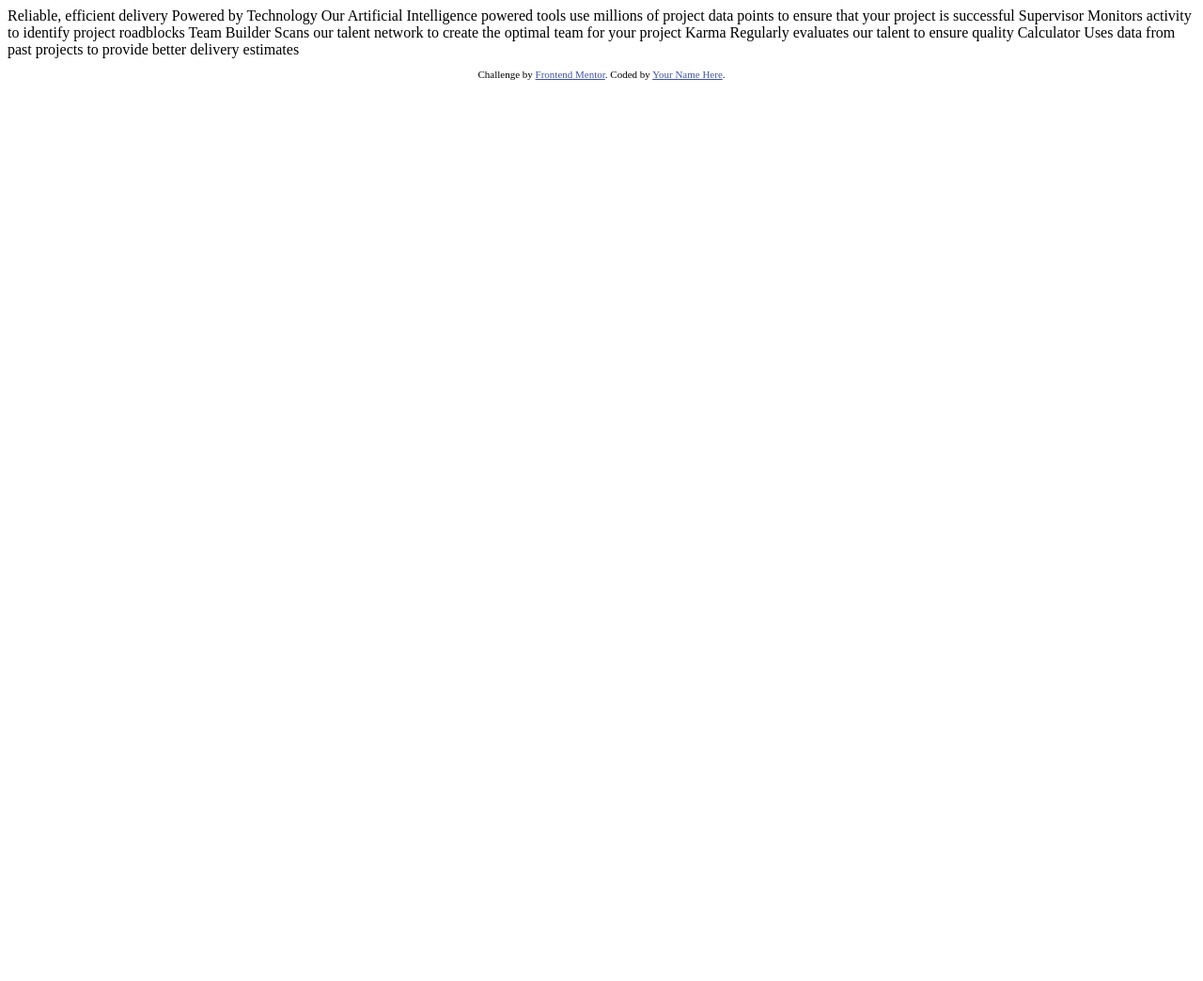
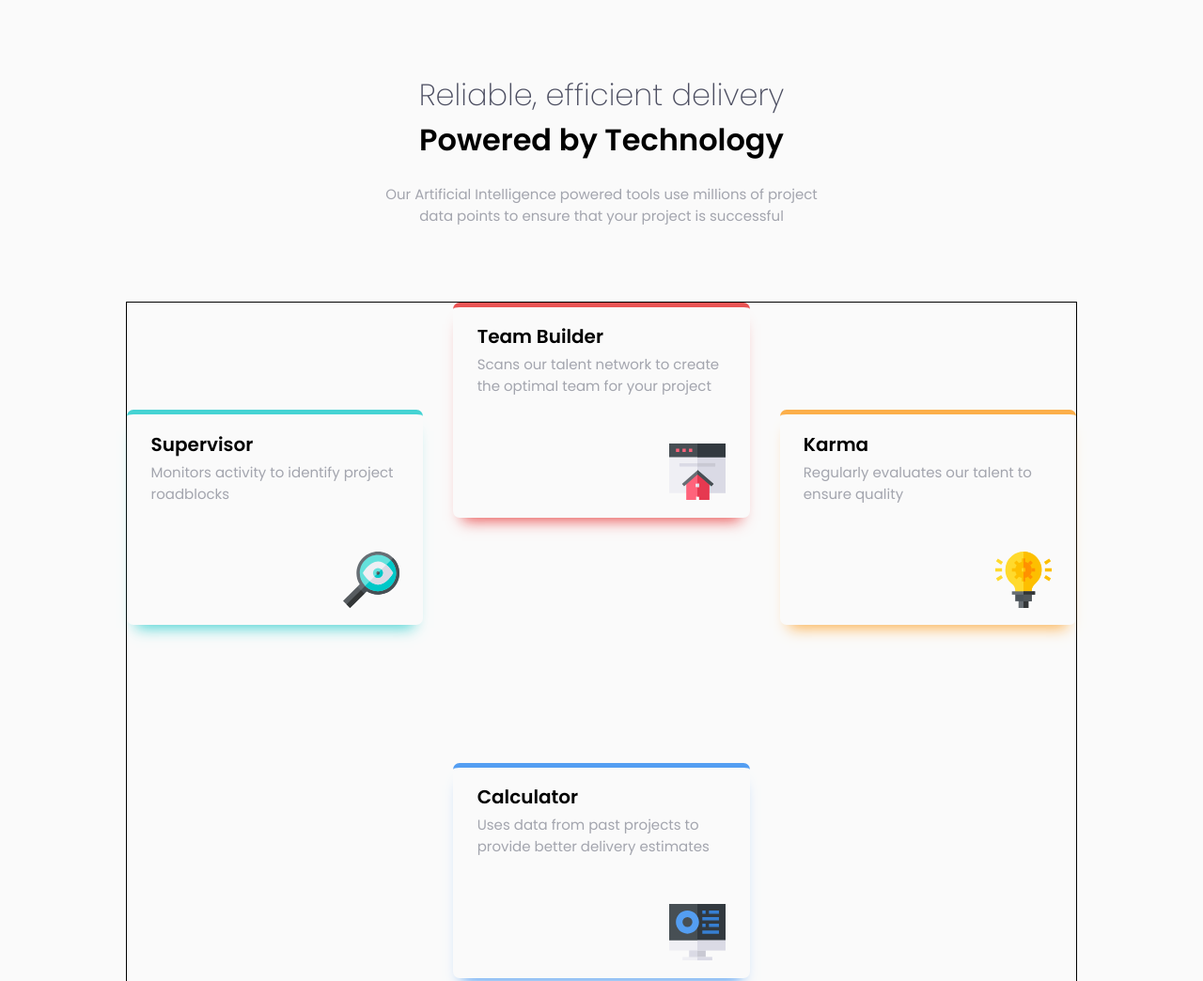
Before and after one commit to Yosity/Four-card-feature-section, a plain HTML site: page index.html in a window 1280 px wide. Shown: the top 1044 px of the page at 94% size. Before the commit the page ends 800 px from the top, so only its background shows below. Drawn offline with Linux system fonts and the light colour scheme.

Commit message:
Second commit

```diff
--- a/index.html
+++ b/index.html
@@ -1,44 +1,83 @@
 <!DOCTYPE html>
 <html lang="en">
   <head>
-  <meta charset="UTF-8">
-  <meta name="viewport" content="width=device-width, initial-scale=1.0"> <!-- displays site properly based on user's device -->
+    <meta charset="UTF-8" />
+    <meta name="viewport" content="width=device-width, initial-scale=1.0" />
+    <!-- displays site properly based on user's device -->
 
-  <link rel="icon" type="image/png" sizes="32x32" href="./images/favicon-32x32.png">
+    <link
+      rel="icon"
+      type="image/png"
+      sizes="32x32"
+      href="./images/favicon-32x32.png"
+    />
+    <link rel="stylesheet" href="style.css" />
+
+    <link rel="preconnect" href="https://fonts.googleapis.com" />
+    <link rel="preconnect" href="https://fonts.gstatic.com" crossorigin />
+    <link
+      href="https://fonts.googleapis.com/css2?family=Poppins:wght@200;400;600&display=swap"
+      rel="stylesheet"
+    />
 
     <title>Frontend Mentor | Four card feature section</title>
 
     <!-- Feel free to remove these styles or customise in your own stylesheet 👍 -->
     <style>
-    .attribution { font-size: 11px; text-align: center; }
-    .attribution a { color: hsl(228, 45%, 44%); }
+      .attribution {
+        font-size: 11px;
+        text-align: center;
+      }
+      .attribution a {
+        color: hsl(228, 45%, 44%);
+      }
     </style>
   </head>
   <body>
-
-  Reliable, efficient delivery
-  Powered by Technology
-
-  Our Artificial Intelligence powered tools use millions of project data points
-  to ensure that your project is successful
-
-  Supervisor
-  Monitors activity to identify project roadblocks
-
-  Team Builder
+    <header>
+      <h1><span>Reliable, efficient delivery</span> Powered by Technology</h1>
+    </header>
+    <main>
+      <section class="main-paragraph-section">
+        <p>
+          Our Artificial Intelligence powered tools use millions of project data
+          points to ensure that your project is successful
+        </p>
+      </section>
+      <section class="cards-section">
+        <div class="card" id="card-1">
+          <h2>Supervisor</h2>
+          <p>Monitors activity to identify project roadblocks</p>
+          <img src="images/icon-supervisor.svg" alt="" />
+        </div>
+        <div class="card" id="card-2">
+          <h2>Team Builder</h2>
+          <p>
             Scans our talent network to create the optimal team for your project
-
-  Karma
-  Regularly evaluates our talent to ensure quality
-
-  Calculator
+          </p>
+          <img src="images/icon-team-builder.svg" alt="" />
+        </div>
+        <div class="card" id="card-3">
+          <h2>Karma</h2>
+          <p>Regularly evaluates our talent to ensure quality</p>
+          <img src="images/icon-karma.svg" alt="" />
+        </div>
+        <div class="card" id="card-4">
+          <h2>Calculator</h2>
+          <p>
             Uses data from past projects to provide better delivery estimates
-
+          </p>
+          <img src="images/icon-calculator.svg" alt="" />
+        </div>
+      </section>
+    </main>
 
     <footer>
       <p class="attribution">
-      Challenge by <a href="https://www.frontendmentor.io?ref=challenge" target="_blank">Frontend Mentor</a>.
-      Coded by <a href="#">Your Name Here</a>.
+        Challenge by
+        <a href="https://www.frontendmentor.io?ref=challenge" target="_blank"
+          >Frontend Mentor</a
+        >. Coded by <a href="#">Your Name Here</a>.
       </p>
     </footer>
   </body>
--- /dev/null
+++ b/style.css
@@ -0,0 +1,114 @@
+body {
+    text-align: center;
+    font-family: 'Poppins', sans-serif;
+    background-color: hsl(0, 0%, 98%);
+    min-height: 100vh;
+    padding: 3rem 0;
+}
+
+header {
+    font-size: 13px;
+    min-width: 15rem;
+
+    margin: 0 10%;
+}
+h1 span {
+    font-weight: 100;
+    color: hsl(234, 12%, 34%);
+}
+
+main {
+    margin: 0 10%;
+    min-width: 15rem;
+}
+p {
+    color: hsl(229, 6%, 66%);
+    font-size: 15px;
+}
+
+@media (min-width:1000px) {
+
+    header  {
+        margin: 0 31%;
+    }
+    header h1 {
+        font-size: 2rem;
+    }
+    .main-paragraph-section{
+        margin: 0 26%;
+    }
+
+}
+
+.cards-section {
+    display: grid;
+    grid-gap: 2rem ;
+
+    margin-top: 5rem;
+}
+.card {
+    text-align: start;
+    justify-self: center;
+    position: relative;
+    max-width: 20rem;
+    min-height: 14em;
+    padding: 0 8%;
+    border-top: 5px solid black;
+    border-radius: 7px;
+    box-shadow: 0 13px 15px -10px hsl(229, 6%, 66%); /*default color for *possible* extra cards*/
+}
+@media (min-width:1000px) {
+    .cards-section {
+        grid-template-columns: 1fr 1fr 1fr;
+        grid-template-rows: 2fr 1fr 1fr;
+
+        border: 1px solid black;
+    }
+    .card {
+        align-self: flex-start;
+    }
+    #card-1 {
+        align-self: center;
+    }
+    #card-3 {
+        align-self: center;
+    }
+    #card-4 {
+        grid-column-start: 2;
+    }
+
+}
+.card h2 {
+    font-size: 20px;
+    margin-bottom: 3px;
+}
+.card p {
+    margin-top: 0;
+}
+.card img {
+    width: 60px;
+    position: absolute;
+    top: 65%;
+    right: 8%;
+}
+#card-1 {
+    border-color: hsl(180, 62%, 55%);
+    box-shadow: 0 13px 15px -10px hsl(180, 62%, 55%);
+}
+#card-2 {
+    border-color: hsl(0, 78%, 62%);
+    box-shadow: 0 13px 15px -10px hsl(0, 78%, 62%);
+}
+#card-3 {
+    border-color: hsl(34, 97%, 64%);
+    box-shadow: 0 13px 15px -10px hsl(34, 97%, 64%);
+
+}
+#card-4 {
+    border-color: hsl(212, 86%, 64%);
+    box-shadow: 0 13px 15px -10px hsl(212, 86%, 64%);
+}
+
+.attribution {
+    display: none;
+}
```
Also changed, not shown: design/desktop-design.jpg (added), design/desktop-preview.jpg (added), design/mobile-design.jpg (added), images/favicon-32x32.png (added), images/icon-calculator.svg (added), images/icon-karma.svg (added), images/icon-supervisor.svg (added), images/icon-team-builder.svg (added), 2 other files. Lines whose indentation alone changed are shown as unchanged.
